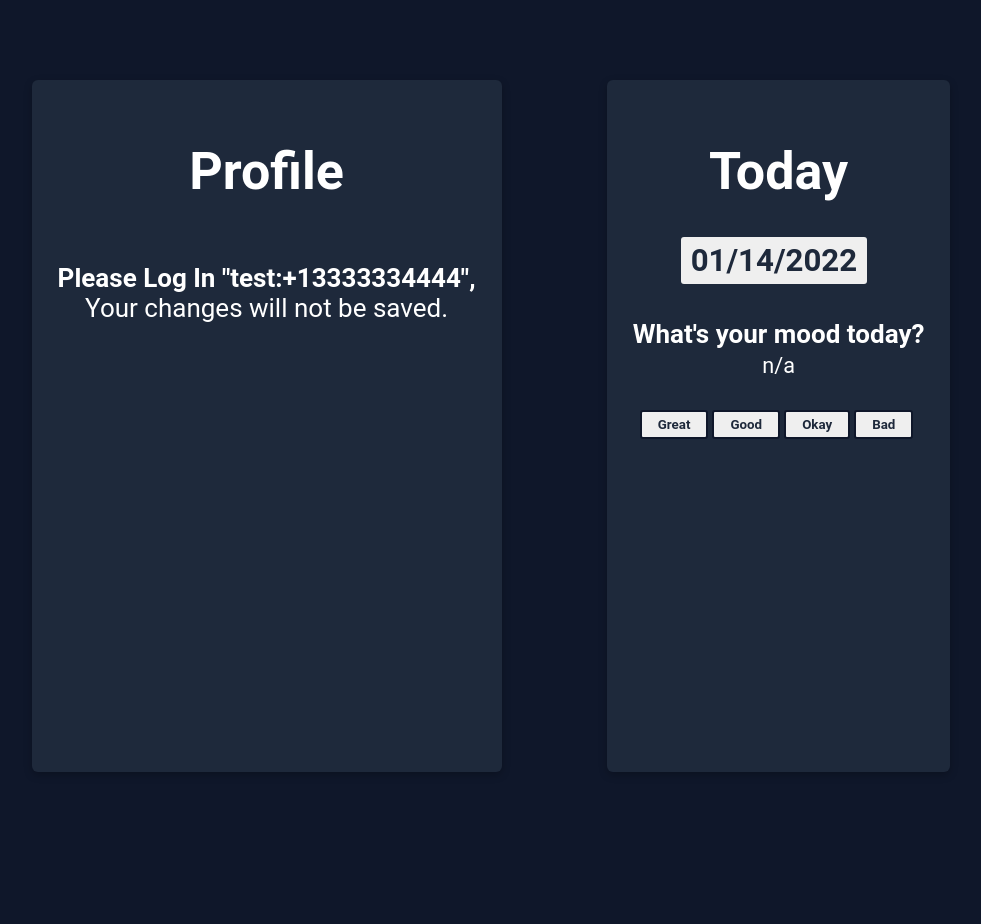
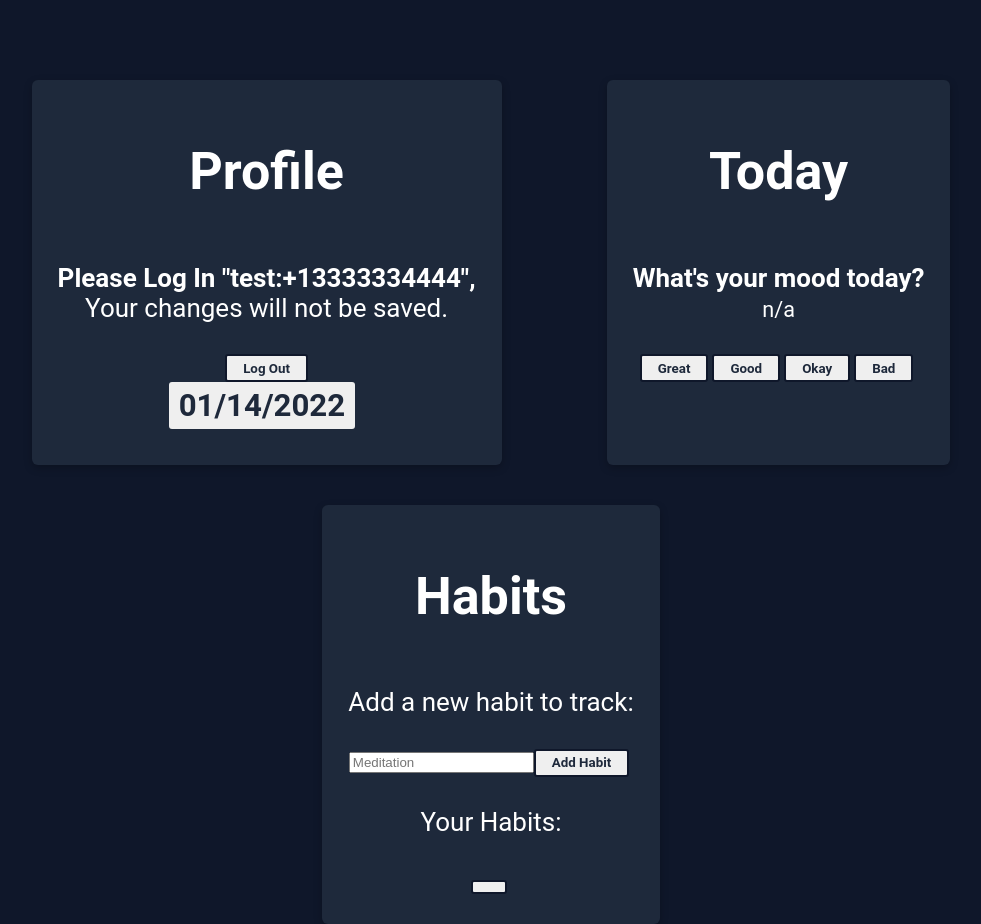
Before and after one commit to DavidDeArmon/HabitTracker, a React (Create React App) app: page / in a window 1280 px wide. Shown: the whole page, without its empty margins (149-1130 px from the left). Before the commit the page ends 880 px from the top, so only its background shows below. Built offline with nearby package versions, Linux system fonts and the light colour scheme.

Commit message:
General updates

```diff
--- a/src/App.tsx
+++ b/src/App.tsx
@@ -1,12 +1,14 @@
 import './App.css';
 import React from 'react';
-import Calender from './Tiles/Calender'
+// import Calender from './Tiles/Calender'
 import Today from './Tiles/Today'
 import Habits from './Tiles/Habits'
-import PhoneLogin from './Tiles/PhoneLogin';
 import UserPane from './Tiles/UserPane'
-import { fireAuth } from "./firebaseConfig"
-import { User, UserCredential, RecaptchaVerifier, } from 'firebase/auth';
+import { UserCredential, RecaptchaVerifier, } from 'firebase/auth';
+import DatePicker from "react-datepicker";
+import "react-datepicker/dist/react-datepicker.css";
+
+
 declare global {
   interface Window { recaptchaVerifier: RecaptchaVerifier; }
 }
@@ -14,8 +16,16 @@ interface iProps { }
 interface myState {
   recapSolved: boolean,
   isVerified: boolean,
-  user: User | null
+  userID: string | null,
+  userPhoneNumber: string | null,
+  selectedDate: Date
 }
+const ExampleCustomInput = React.forwardRef<HTMLButtonElement, any>(({ value, onClick }, ref) => (
+  <>
+    <button className="dateSelectionButton" ref={ref} onClick={onClick}>{value}</button>
+  </>
+));
+
 class App extends React.Component<iProps, myState> {
 
   constructor(props: iProps) {
@@ -23,62 +33,46 @@ class App extends React.Component<iProps, myState> {
     this.state = {
       recapSolved: false,
       isVerified: false,
-      user: null,
+      userID: null,
+      userPhoneNumber: null,
+      selectedDate: new Date()
     }
-    this.genUserInfo = this.genUserInfo.bind(this)
+    this.setUserInfo = this.setUserInfo.bind(this)
   }
 
-  componentDidMount() {
 
-    //create a verifier if it doesn't exists, if it does then try to render recaptcha.
-    if (window.recaptchaVerifier === undefined) try {
-      window.recaptchaVerifier = new RecaptchaVerifier("g-recaptcha", {
-        'size': 'small',
-        'callback': (response: any) => {
-          this.setState({ recapSolved: true })
-          console.log('reCaptcha solved')
-        }
-      }, fireAuth)
-      window.recaptchaVerifier.render().catch((error) => {
-        console.log(error, window.recaptchaVerifier)
-      })
-    } catch (e) {
-      console.log(e)
-    }
-  }
+  setUserInfo(newLogin: UserCredential) {
 
-  genUserInfo(newLogin: UserCredential) {
-
-    let userData: User = newLogin.user
     this.setState({
-      user: userData,
+      userID: newLogin.user.uid,
+      userPhoneNumber: newLogin.user.phoneNumber,
       isVerified: true
     })
   }
 
+
+  setDate(newDate: Date) {
+    console.log("setDate : ", newDate)
+    this.setState({ selectedDate: newDate })
+  }
+
+
   render() {
 
     const userProps = {
-      user: this.state.user,
+      userID: this.state.userID,
+      userPhoneNumber: this.state.userPhoneNumber,
       isVerified: this.state.isVerified
     }
 
-    const loginProps = {
-      genUserInfo: this.genUserInfo,
-      isVerified: this.state.isVerified,
-      showInput: this.state.recapSolved
-    }
 
     return (
       <div className="App">
         <div className='main'>
           <div className="tile">
             <h1 className='heading'>Profile</h1>
-            <div hidden={this.state.recapSolved} title="recaptcha checkbox" id="g-recaptcha" data-sitekey="6LeCqiofAAAAALCzbTJyqOzafiV6rsiL-G3NpMpd" />
-            <PhoneLogin {...loginProps} />
-            {this.state.recapSolved ?
-              this.state.isVerified ? <UserPane {...userProps} /> : <></>
-              : <></>}
+            <UserPane {...userProps} />
+            <DatePicker selected={this.state.selectedDate} onChange={(dt: Date) => this.setDate(dt)} customInput={<ExampleCustomInput />} />
           </div>
           {/* <div className="tile">
             <h1 className='heading'>Calendar</h1>
@@ -86,12 +80,12 @@ class App extends React.Component<iProps, myState> {
           </div> */}
           <div className='tile'>
             <h1 className='heading'>Today</h1>
-            <Today user={this.state.user} isVerified={this.state.isVerified} />
+            <Today {...userProps} selectedDate={this.state.selectedDate} />
           </div>
-          {/* <div className='tile'>
-            <p className='heading'>Habits</p>
-            <Habits superPass={this.state.superPass}/>
-          </div> */}
+          <div className='tile'>
+            <h1 className='heading'>Habits</h1>
+            <Habits {...userProps} selectedDate={this.state.selectedDate} />
+          </div>
         </div>
       </div>
     );
--- a/src/Tiles/Habits.tsx
+++ b/src/Tiles/Habits.tsx
@@ -1,66 +1,84 @@
 import { useState, useEffect } from "react";
-import { collection, query, where, addDoc, getDocs } from "firebase/firestore";
-import { fireDB as db } from '../firebaseConfig'
+import { collection, setDoc, doc, getDocs, query, Timestamp } from "firebase/firestore";
+import { fireDB } from '../firebaseConfig'
 
-type myProps = {
-    superPass: string
+interface myProps {
+    userID: string | null
+    isVerified: boolean
+    selectedDate: Date
 }
 function Habits(props: React.PropsWithChildren<myProps>) {
-    const [habit, setHabit] = useState('')
+    const [habitNameInput, setHabit] = useState('')
     const [habitList, setList] = useState([''])
-    const [dateSel, setdateSel] = useState(new Date())
-    useEffect(() => { setdateSel(new Date()) }, [habit])
-    async function AddMood(newHabit: string) {
-        let date = new Date()
-        try {
-            const docRef = await addDoc(collection(db, "habits"), {
-                habitName: habit,
-                user: props.superPass,
-                date: date
-            });
+
+    useEffect(() => {
+        getHabitList()
+    })
+
+    async function AddNewHabit() {
+        if (props.isVerified && props.userID) try {
+            let writeData = {
+                dateAdded: Timestamp.now(),
+                habitName: habitNameInput,
+                habitType: "boolean",
+            }
+            if (habitNameInput.length > 2) {
+                let documentReference = doc(fireDB, "users", props.userID, "HabitList", habitNameInput)
+                await setDoc(documentReference, writeData)
+            }
+
         } catch (e) {
             console.error("Error adding document: ", e);
         }
     }
-    async function getMoods(findHabit: string, date: Date) {
-        const q = query(collection(db, "habits"), where("user", "==", props.superPass), where("habitName", "==", findHabit));
-        const querySnapshot = await getDocs(q);
-        querySnapshot.forEach((doc) => {
-            // doc.data() is never undefined for query doc snapshots
-            console.log(doc.id, " => ", doc.data());
-            let record = doc.data()
-            habitList.push(record["date"])
-            console.log(habitList)
-        });
+
+    async function getHabitList() {
+        if (props.isVerified && props.userID) try {
+
+            const queryGetUsersHabits = query(collection(fireDB, "users", props.userID, "HabitList"));
+            let newHabitList: Array<string> = [];
+            await getDocs(queryGetUsersHabits).then((results) => {
+                results.forEach((entry) => {
+                    let doc = entry.data();
+                    if (doc && doc['habitName']) {
+                        newHabitList.push(doc['habitName'])
+                    }
+                })
+            });
+            if (newHabitList.length > 0)
+                setList(newHabitList);
+
+        } catch (e) {
+            console.error("Error reading document: ", e);
+        }
     }
-    function renderWeek() {
-        let week = habitList.map((e) => <p>{e}</p>)
-        return <p>Week</p>
+
+    async function recordHabitInstance(habitID:string) {
+
+        return habitID
+
     }
-    function handleButton() {
-        getMoods(habit, dateSel)
+
+    function renderHabitList() {
+        let disableButton = false;
+        let habitsMapped = habitList.map((e, index) => <button className="moodOption" disabled={disableButton} key={index} onClick={() => recordHabitInstance(e)}>{e}</button>)
+        return habitsMapped
     }
-    function handleGet() {
-        AddMood(habit)
-    }
-    function handleInput(input: string) {
+
+    function handleHabitNameInput(input: string) {
         setHabit(input)
     }
-    function handleDate() {
-        let month = (dateSel.getMonth() + 1).toString()
-        let x = month + "-" + dateSel.getDate() + "-" + dateSel.getFullYear()
-        return <p>{x}</p>
-    }
+
     return (
         <div className="habits">
-            <p>SuperText</p>
             <div>
-                <p>selected week</p>
-                {renderWeek()}
-                {handleDate()}
-                <input value={habit} onInput={(e) => handleInput(e.currentTarget.value)} placeholder="habit"></input>
-                <button onClick={handleButton}>Add Habit</button>
-                <button onClick={handleGet}>Get Habits</button>
+                <div>
+                    <p>Add a new habit to track:</p>
+                    <input value={habitNameInput} onInput={(e) => handleHabitNameInput(e.currentTarget.value)} placeholder="Meditation"></input>
+                    <button onClick={AddNewHabit}>Add Habit</button>
+                </div>
+                <p>Your Habits:</p>
+                {renderHabitList()}
             </div>
         </div>
     );
--- a/src/Tiles/PhoneLogin.tsx
+++ b/src/Tiles/PhoneLogin.tsx
@@ -1,15 +1,14 @@
 import { useState } from "react";
 import { fireAuth } from "../firebaseConfig"
-import { User, signInWithPhoneNumber, UserCredential, ConfirmationResult } from "firebase/auth";
+import { signInWithPhoneNumber, UserCredential, ConfirmationResult } from "firebase/auth";
 
 interface myProps {
-    genUserInfo: (newLogin: UserCredential) => void,
+    getUserInfo: (newLogin: UserCredential) => void,
     isVerified: boolean,
-    showInput: boolean,
+    recapSolved: boolean,
 }
 function PhoneLogin(props: React.PropsWithChildren<myProps>) {
     const [authError, setAuthError] = useState(false)
-    const [activeProfile, setActiveProfile] = useState<User>()
     const [phoneInput, setPhoneInput] = useState('+1')
     const [codeSent, setCodeSent] = useState(false)
     const [confirmationResult, setConfirmationResult] = useState<ConfirmationResult>()
@@ -48,12 +47,9 @@ function PhoneLogin(props: React.PropsWithChildren<myProps>) {
     }
 
     async function handleConfirmation(): Promise<void> {
-        console.log("signing in:" + phoneInput)
         try {
             confirmationResult!.confirm(verificationCodeInput).then((result) => {
-                console.log("user:", result.user)
-                props.genUserInfo(result)
-                setActiveProfile(result.user)
+                props.getUserInfo(result)
             })
         }
         catch (e) {
@@ -64,7 +60,6 @@ function PhoneLogin(props: React.PropsWithChildren<myProps>) {
 
     async function handleSendCode(): Promise<void> {
         try {
-            console.log('signin', "phone:", phoneInput)
             signInWithPhoneNumber(fireAuth, phoneInput, window.recaptchaVerifier)
                 .then((confirmationResult: ConfirmationResult) => {
                     setConfirmationResult(confirmationResult)
@@ -78,29 +73,25 @@ function PhoneLogin(props: React.PropsWithChildren<myProps>) {
             setAuthError(true)
         }
     }
-
+    let displayDiv = <p><b>Please Log In "test:+13333334444", </b><br />Your changes will not be saved.</p>
+    if (props.isVerified) {
+        displayDiv = <></>
+    } else if(props.recapSolved) {
+        displayDiv = <div className="phoneBox">
+            <label htmlFor="phoneInput">Phone Number:</label>
+            <input id="phoneInput" disabled={codeSent} value={phoneInput} title="phone" type={"tel"} onChange={(e) => phoneFormat(e.target.value)} />
+            <button onClick={handleSendCode} disabled={phoneInput.length !== 19}>Send Code</button>
+        </div>
+    }
+    if (codeSent) displayDiv = <div className="phoneBox">
+        <b>Code Sent!</b>
+        <label htmlFor="verificationCodeInput">Verification Code:</label>
+        <input id="verificationCodeInput" maxLength={6} title="verification code" onChange={(e) => setVerificationCodeInput(e.target.value)} />
+        <button onClick={handleConfirmation} disabled={verificationCodeInput.length !== 6}>Log In</button>
+    </div>
     return (
         <div className="authBox">
-            {!props.isVerified ?
-                props.showInput ?
-                    <div className="phoneBox">
-                        {codeSent ?
-                            <>
-                                <b>Code Sent!</b>
-                                <label htmlFor="verificationCodeInput">Verification Code:</label>
-                                <input id="verificationCodeInput" maxLength={6} title="verification code" onChange={(e) => setVerificationCodeInput(e.target.value)} />
-                                <button onClick={handleConfirmation} disabled={verificationCodeInput.length !== 6}>Log In</button>
-                            </> :
-                            <>
-                                <label htmlFor="phoneInput">Phone Number:</label>
-                                <input id="phoneInput" disabled={codeSent} value={phoneInput} title="phone" type={"tel"} onChange={(e) => phoneFormat(e.target.value)} />
-                                <button onClick={handleSendCode} disabled={phoneInput.length !== 19}>Send Code</button>
-                            </>
-                        }
-                    </div>
-                    : <p><b>Please Log In "test:+13333334444", </b><br />Your changes will not be saved.</p>
-                : <></>
-            }
+            {displayDiv}
             {authError ? " There was an error signing into your profile." : ""}
         </div>
     );
--- a/src/Tiles/Today.tsx
+++ b/src/Tiles/Today.tsx
@@ -1,20 +1,17 @@
-import { User } from "firebase/auth";
 import { collection, addDoc, setDoc, doc, getDocs, query, where, limit, Timestamp} from "firebase/firestore";
-import { useEffect, useState, forwardRef } from "react";
+import { useEffect, useState } from "react";
 import { fireDB } from '../firebaseConfig'
-import DatePicker from "react-datepicker";
-import "react-datepicker/dist/react-datepicker.css";
 
 
 interface myProps {
-    user: User | null
+    userID: string | null
     isVerified: boolean
+    selectedDate: Date
 }
 
 
 function Today(props: React.PropsWithChildren<myProps>) {
     const [savedMood, setMood] = useState('n/a')
-    const [selectedDate, setSelectedDate] = useState(new Date())
     const [selectedMoodDoc, setSelectedMoodDoc] = useState("")
 
     useEffect(() => {
@@ -22,17 +19,17 @@ function Today(props: React.PropsWithChildren<myProps>) {
     })
 
     async function AddMood(newMood: string) {
-        if (props.isVerified && props.user) try {
+        if (props.isVerified && props.userID) try {
             let writeData = {
-                date: Timestamp.fromDate(selectedDate),
+                date: Timestamp.fromDate(props.selectedDate),
                 mood: newMood,
-                uid: props.user.uid,
+                uid: props.userID,
             }
             if(selectedMoodDoc){
-                let documentReference = doc(fireDB, "users", props.user.uid, "moods", selectedMoodDoc)
+                let documentReference = doc(fireDB, "users", props.userID, "MoodRecords", selectedMoodDoc)
                 await setDoc(documentReference, writeData)
             }else{
-                let userMoodCollection = collection(fireDB, "users", props.user.uid, "moods")
+                let userMoodCollection = collection(fireDB, "users", props.userID, "MoodRecords")
                 let moodDocument = await addDoc(userMoodCollection, writeData);
                 setSelectedMoodDoc(moodDocument.id);
             }
@@ -41,17 +38,16 @@ function Today(props: React.PropsWithChildren<myProps>) {
             console.error("Error adding document: ", e);
         }
     }
+    async function GetMood() {
+        if (props.isVerified && props.userID) try {
 
-    async function GetMood() {
-        if (props.isVerified && props.user) try {
-
-            let queryDate = selectedDate
+            let queryDate = props.selectedDate
             queryDate.setHours(0, 0, 0, 0)
             let startOfSelectedDate = Timestamp.fromDate(queryDate)
             queryDate.setHours(23, 59, 59, 0)
             let endOfSelectedDate = Timestamp.fromDate(queryDate)
 
-            const queryGetUsersMoods = query(collection(fireDB, "users", props.user.uid, "moods"), where("date", ">=", startOfSelectedDate), where("date", "<=", endOfSelectedDate), limit(1));
+            const queryGetUsersMoods = query(collection(fireDB, "users", props.userID, "MoodRecords"), where("date", ">=", startOfSelectedDate), where("date", "<=", endOfSelectedDate), limit(1));
             await getDocs(queryGetUsersMoods).then((results) => {
                 let newMood = "n/a";
                 results.forEach((entry) => {
@@ -80,16 +76,8 @@ function Today(props: React.PropsWithChildren<myProps>) {
         return moodButtons;
     }
 
-    const ExampleCustomInput = forwardRef<HTMLButtonElement, any>(({ value, onClick }, ref) => (
-        <>
-            <button className="dateSelectionButton" ref={ref} onClick={onClick}>{value}</button>
-        </>
-    ));
-
-
     return (
         <div className="today">
-            <DatePicker selected={selectedDate} onChange={(date: Date) => setSelectedDate(date)} customInput={<ExampleCustomInput />} />
             <p>
                 <b>What's your mood today?</b>
                 <br /><small>{savedMood}</small>
--- a/src/Tiles/UserPane.tsx
+++ b/src/Tiles/UserPane.tsx
@@ -1,22 +1,104 @@
-import { User } from "firebase/auth"
+import React from 'react';
+import { fireDB, fireAuth } from '../firebaseConfig'
+import { UserCredential, RecaptchaVerifier, } from 'firebase/auth';
+import { collection, getDocs, query, where, limit } from "firebase/firestore";
+import PhoneLogin from './PhoneLogin';
 
-function UserPane(props: React.PropsWithChildren<{ user: User | null }>) {
+interface iProps {
+    userID: string | null,
+    userPhoneNumber: string | null
+}
+interface myState {
+    recapSolved: boolean,
+    isVerified: boolean,
+    userID: string | null,
+    userPhoneNumber: string | null,
+    displayName: string | null,
+    selectedDate: Date
+}
+class UserPane extends React.Component<iProps, myState> {
+    constructor(props: iProps) {
+        super(props)
+        this.state = {
+            recapSolved: false,
+            isVerified: false,
+            userID: null,
+            userPhoneNumber: null,
+            displayName:null,
+            selectedDate: new Date()
+        }
+        this.getUserInfo = this.getUserInfo.bind(this)
+    }
+    componentDidMount() {
 
-    function logOut(): void {
+        //create a verifier if it doesn't exists, if it does then try to render recaptcha.
+        if (window.recaptchaVerifier === undefined) try {
+            window.recaptchaVerifier = new RecaptchaVerifier("g-recaptcha", {
+                'size': 'small',
+                'callback': (response: any) => {
+                    this.setState({ recapSolved: true })
+                    console.log('reCaptcha solved')
+                }
+            }, fireAuth)
+            window.recaptchaVerifier.render().catch((error) => {
+                console.log(error, window.recaptchaVerifier)
+            })
+        } catch (e) {
+            console.log(e)
+        }
+    }
+
+    logOut(): void {
+        this.setState({
+            userID: null,
+            userPhoneNumber: null,
+            isVerified: false
+        })
         console.log("logOut")
     }
 
-    if (props.user && props.user.phoneNumber) {
-       let phoneNumber = props.user.phoneNumber
-        if (props.user.phoneNumber != null) phoneNumber = phoneNumber = phoneNumber!.substring(0, 2) + ' (' + phoneNumber!.substring(2, 5) + ') ' + phoneNumber!.substring(5, 8) + ' - ' + phoneNumber!.substring(8, 12);
+    async getUserInfo(newLogin: UserCredential): Promise<object> {
+        this.setState({
+            userID: newLogin.user.uid,
+            userPhoneNumber: newLogin.user.phoneNumber,
+            isVerified: true
+        })
+        let userInfo = {
+            displayName: null,
+            phoneNumber: null,
+        }
+        const queryGetUserInfo = query(collection(fireDB, "users"), where("uid", "==", this.props.userID), limit(1));
+        await getDocs(queryGetUserInfo).then((results) => {
+            results.forEach((entry) => {
+                let doc = entry.data();
+                userInfo.displayName = doc.displayName;
+                userInfo.phoneNumber = doc.phoneNumber
+            })
+        });
+        return userInfo
+    }
+    render() {
+        const loginProps = {
+            getUserInfo: this.getUserInfo,
+            isVerified: this.state.isVerified,
+            recapSolved: this.state.recapSolved
+        }
+
+        let phoneNumber = this.state.userPhoneNumber
+        let displayName = this.state.displayName
+        if (this.props.userPhoneNumber != null) phoneNumber = phoneNumber = phoneNumber!.substring(0, 2) + ' (' + phoneNumber!.substring(2, 5) + ') ' + phoneNumber!.substring(5, 8) + ' - ' + phoneNumber!.substring(8, 12);
+        let phonePane = <PhoneLogin {...loginProps} />;
+
+        if (this.state.recapSolved && this.state.isVerified) {
+            phonePane = <p>Logged In:<br />{displayName? displayName: phoneNumber}</p>
+        }
         return (
             <div>
-                <p>Logged In:<br />{phoneNumber}</p>
-                <button id="phoneInput" onClick={()=>logOut()}>Log Out</button>
+                <div hidden={this.state.recapSolved} title="recaptcha checkbox" id="g-recaptcha" data-sitekey="6LeCqiofAAAAALCzbTJyqOzafiV6rsiL-G3NpMpd" />
+                {phonePane}
+                <button id="phoneInput" onClick={() => this.logOut()}>Log Out</button>
             </div>
         )
-    } else {
-        return <>auth error</>
     }
 }
 export default UserPane
```
